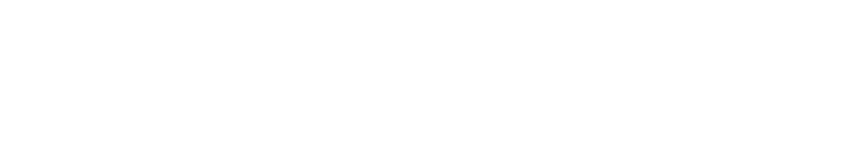
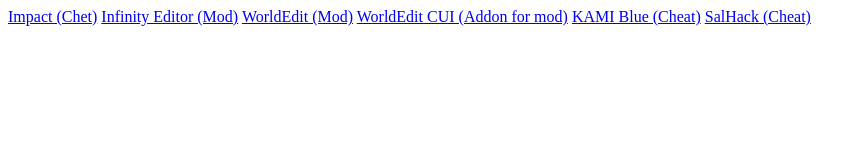
Before and after one commit to Dazsfr/foranarchy, a plain HTML site: page index.html in a window 1280 px wide. Shown: the whole page, without its empty margins (0-866 px from the left). Drawn offline with Linux system fonts and the light colour scheme.

Commit message:
Update index.html

```diff
--- a/index.html
+++ b/index.html
@@ -3,4 +3,12 @@
   <head>
     <title>Необходимые моды</title>
   </head>
+  <body>
+    <a href="https://github.com/Dazsfr/share/raw/anarchy-mods/Impact-4.9.1-1.12.2.jar">Impact (Chet)</a>
+    <a href="https://github.com/Dazsfr/share/raw/anarchy-mods/Infinity_1.12.2_0.14.2.jar">Infinity Editor (Mod)</a>
+    <a href="https://github.com/Dazsfr/share/raw/anarchy-mods/worldedit_forge_mc1.12.2_6.1.10_dist.jar">WorldEdit (Mod)</a>
+    <a href="https://github.com/Dazsfr/share/raw/anarchy-mods/WorldEdit_CUI_FE3_1.12.2_3.0.5.jar">WorldEdit CUI (Addon for mod)</a>
+    <a href="https://github.com/Dazsfr/share/raw/anarchy-mods/kamiblue-1.1.7-1e5b5345-release.jar">KAMI Blue (Cheat)</a>
+    <a href="https://github.com/Dazsfr/share/raw/anarchy-mods/salhack-2.05-release.jar">SalHack (Cheat)</a>
+  </body>
 </html>
```
